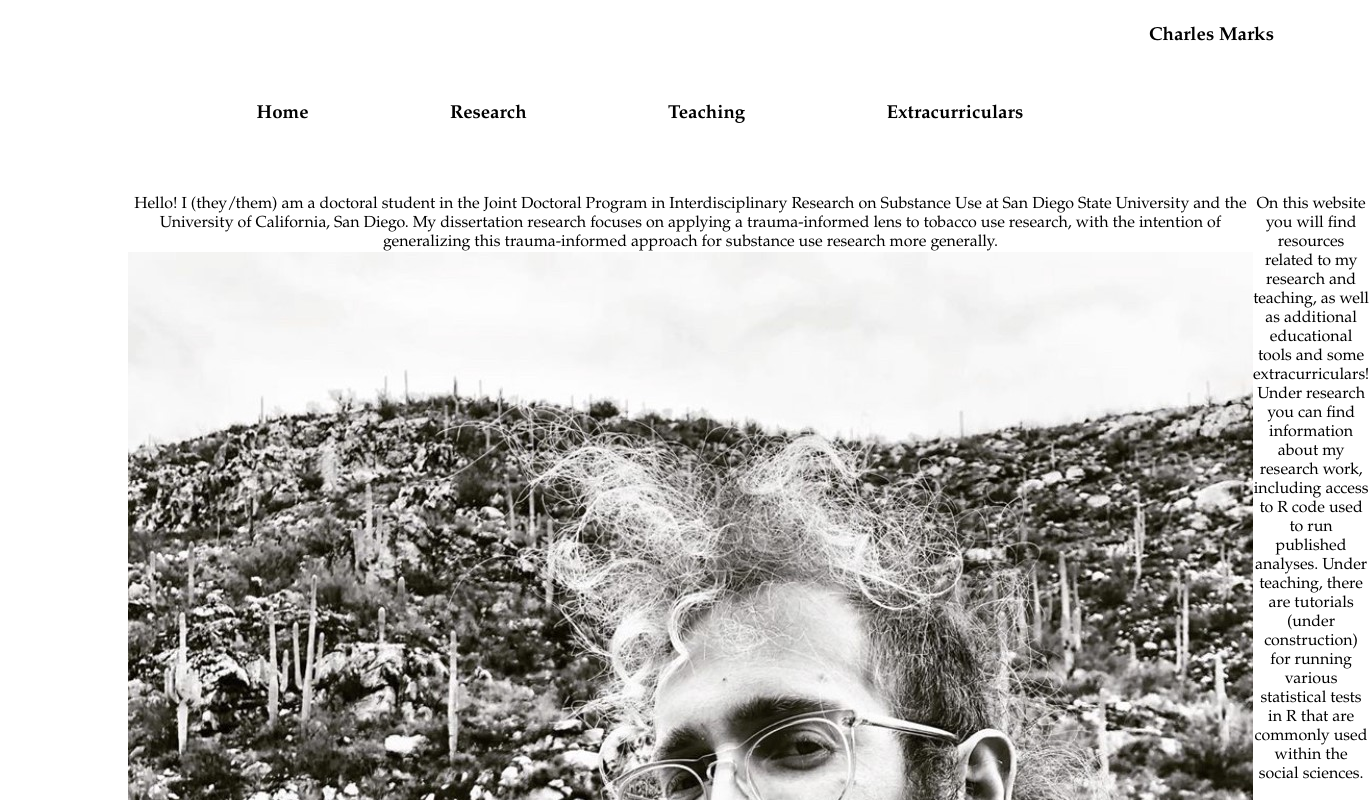
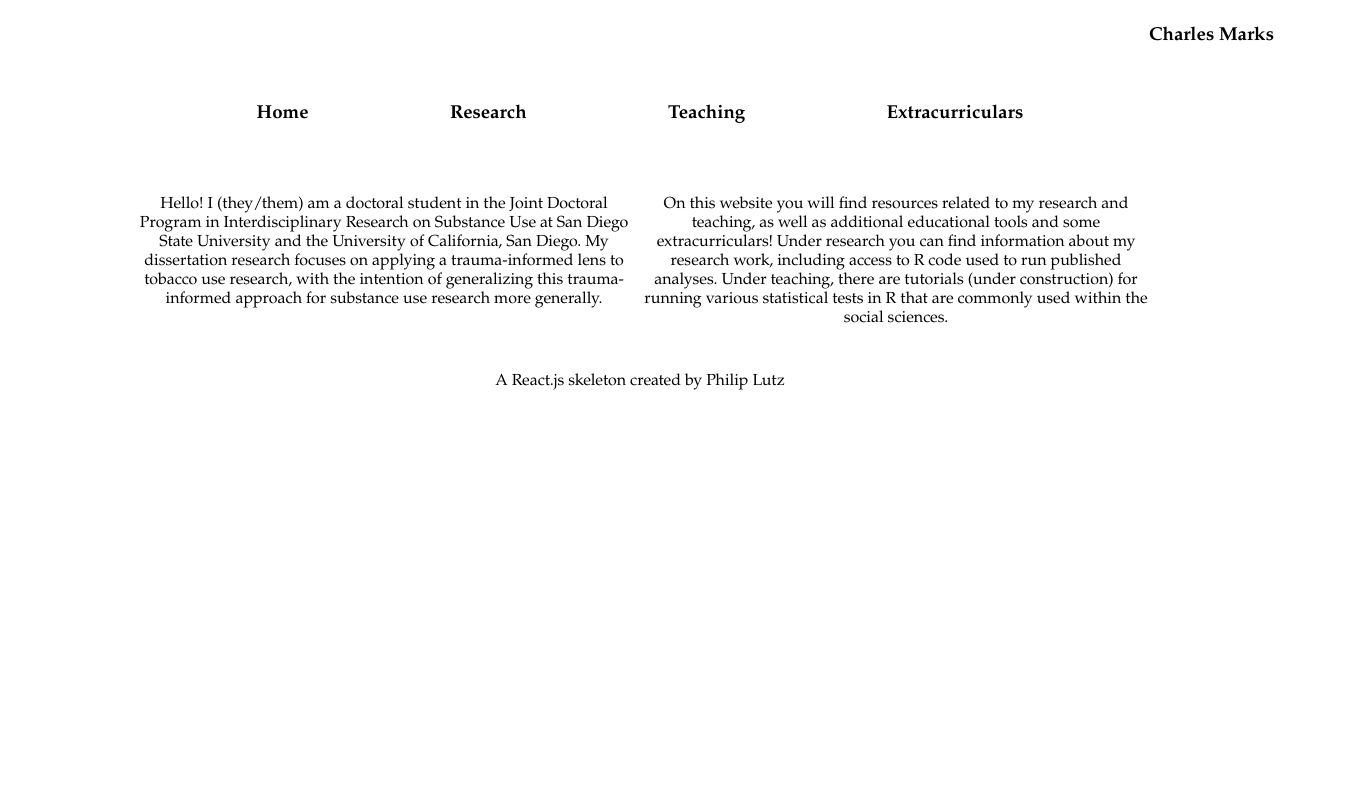
Before and after one commit to cmarkymark/portfolio-marks, a React (Create React App) app: page / in a window 1280 px wide. Shown: the top 800 px of the page, 1369 px wide, since content can reach past the window. Built offline with nearby package versions, Linux system fonts and the light colour scheme.

Commit message:
Update Landing.js

```diff
--- a/src/components/landing/Landing.js
+++ b/src/components/landing/Landing.js
@@ -10,7 +10,7 @@ const Landing = ({landing}) => {
     Hello! I (they/them) am a doctoral student in the Joint Doctoral Program in Interdisciplinary Research on Substance Use at San Diego State
     University and the University of California, San Diego. My dissertation research focuses on applying a trauma-informed lens to tobacco use
     research, with the intention of generalizing this trauma-informed approach for substance use research more generally.
-    <img class="image" src="Pics/myface.jpg" alt="Before"/>
+
   </div>
   <div class="column"> On this website you will find resources related to my research and teaching, as well as additional educational tools and
     some extracurriculars! Under research you can find information about my research work, including access to R code used to run published analyses. Under
```
